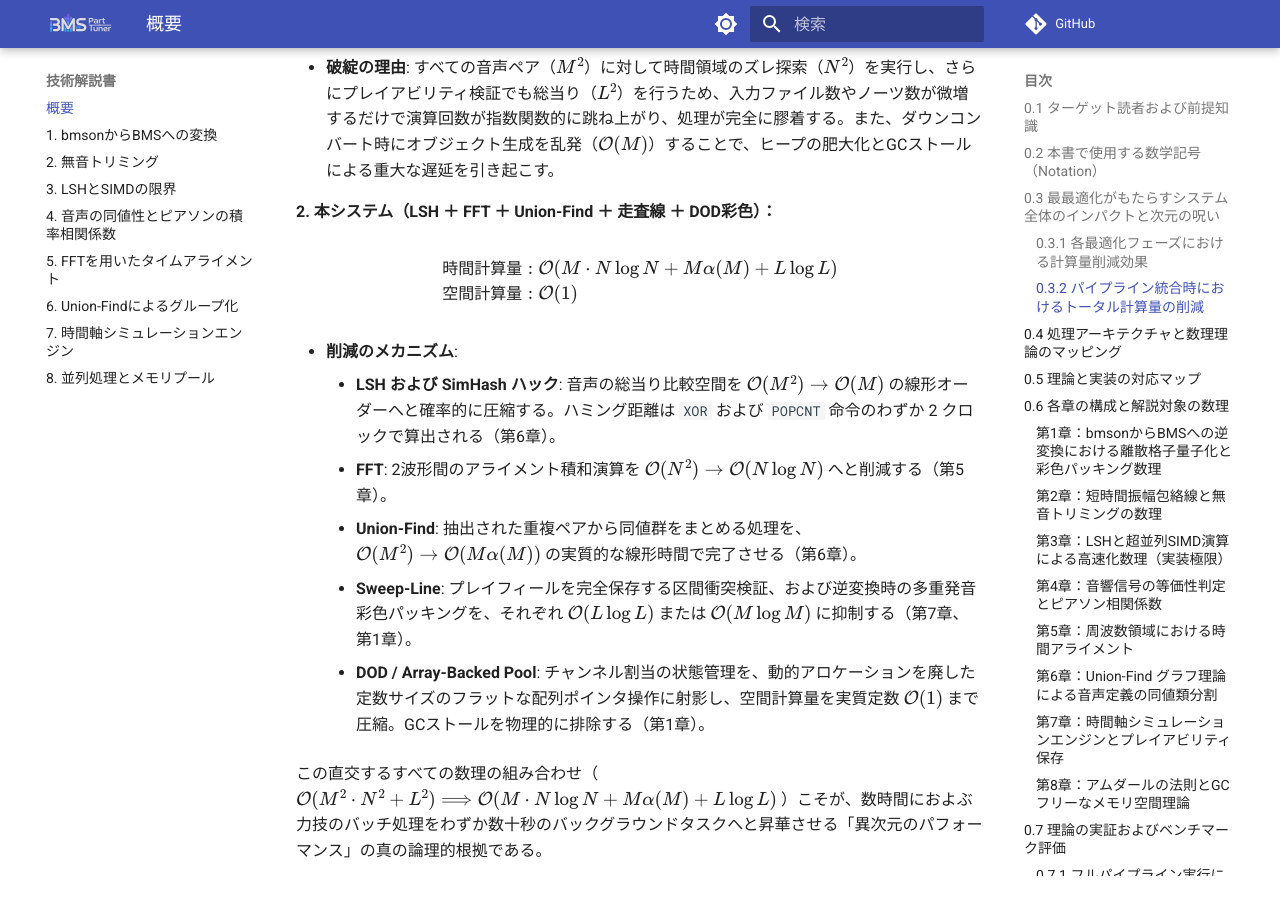
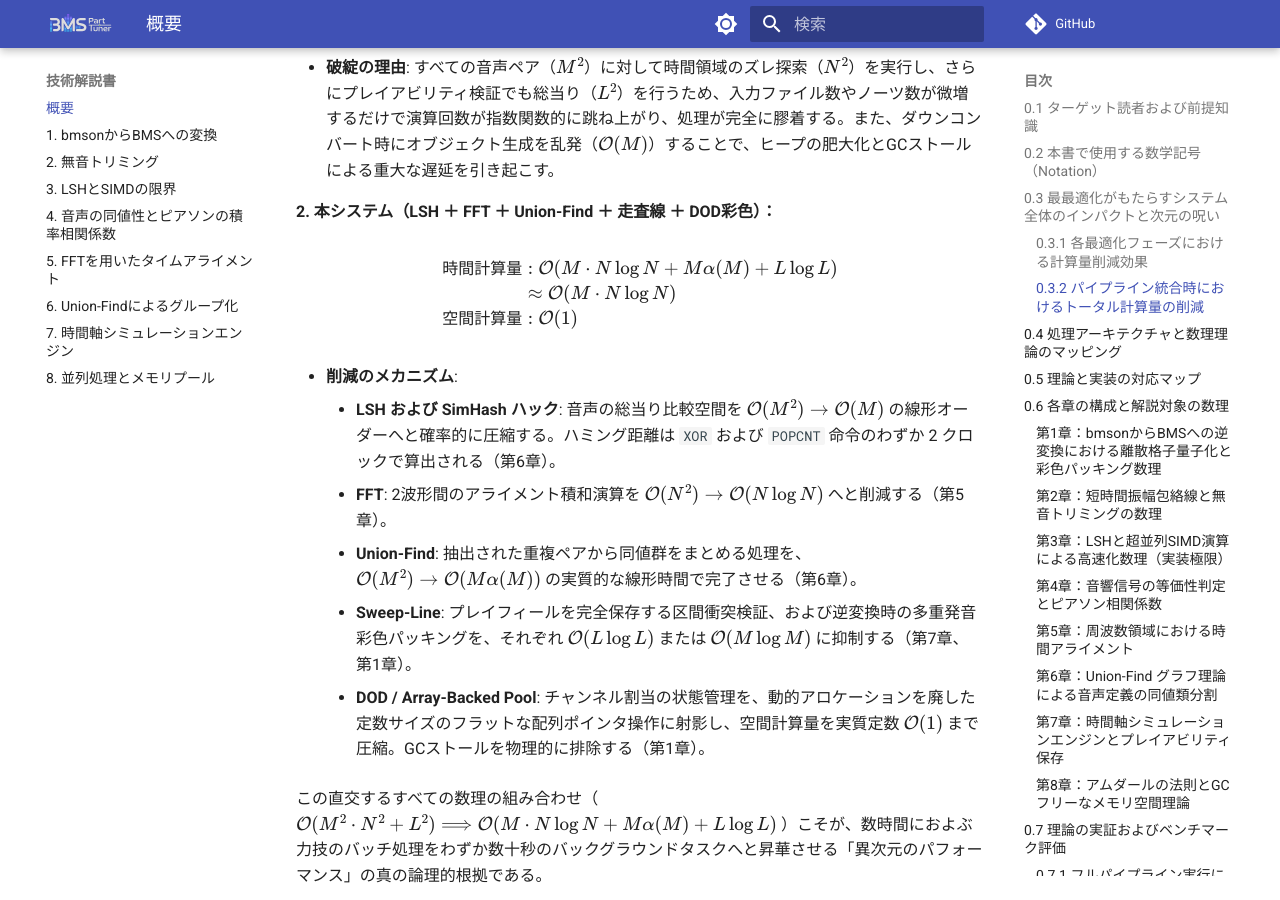
Before and after one commit to bms-atelier-kyokufu/BmsPartTuner, an MkDocs documentation site: the page built from docs/teach/index.md, in a window 1280 px wide and 900 px high, scrolled down 3111 px. Built offline with MkDocs 1.6.1 and Material for MkDocs 9.7.7, drawn with Linux system fonts in a browser that asks for light colours; comment, search, counter and statistics services are not loaded.

```diff
--- a/docs/teach/index.md
+++ b/docs/teach/index.md
@@ -97,6 +97,7 @@
 $$
 \begin{aligned}
 \text{時間計算量} &: \mathcal{O}(M \cdot N \log N + M \alpha(M) + L \log L) \\
+                 &\approx \mathcal{O}(M \cdot N \log N) \\
 \text{空間計算量} &: \mathcal{O}(1)
 \end{aligned}
 $$
```
